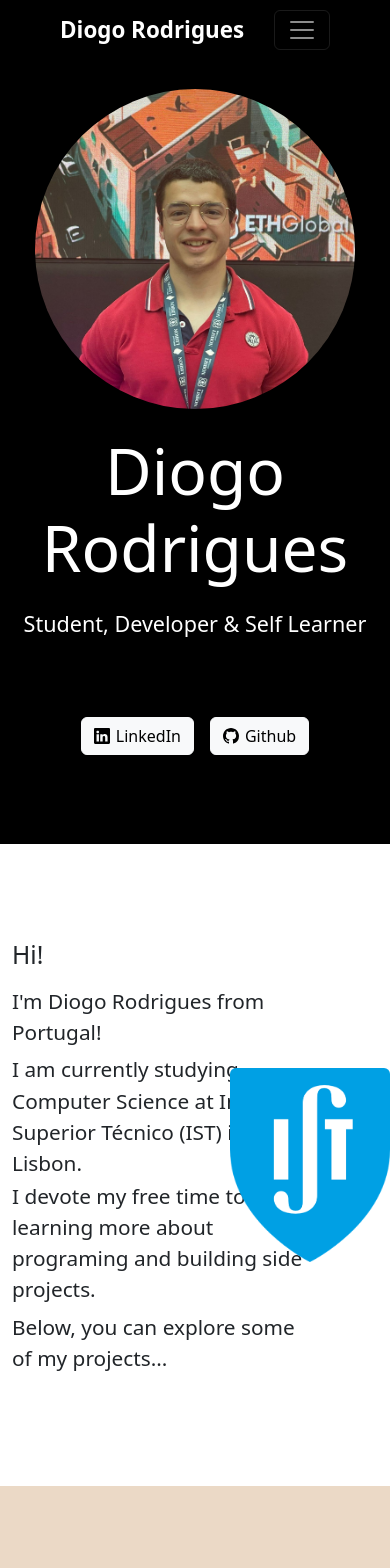
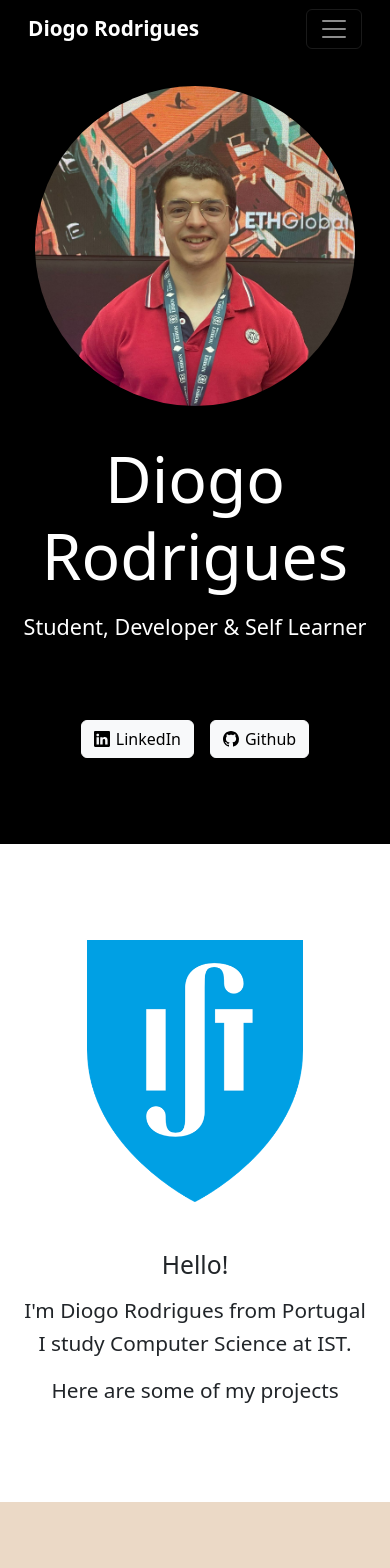
Before and after one commit to diogojarodrigues/portfolio, a React (Vite) app: page / in a window 390 px wide. Shown: the top 1568 px of the page. Built offline with nearby package versions, Linux system fonts and the light colour scheme.

Commit message:
responsive website

```diff
--- a/package.json
+++ b/package.json
@@ -17,6 +17,7 @@
     "react-bootstrap": "^2.8.0",
     "react-dom": "^18.2.0",
     "react-icons": "^4.10.1",
+    "react-responsive": "^9.0.2",
     "react-scroll": "^1.8.9"
   },
   "devDependencies": {
--- a/src/App.jsx
+++ b/src/App.jsx
@@ -1,9 +1,8 @@
-import { useState } from 'react'
+import { useEffect } from 'react';
+import { useMediaQuery } from 'react-responsive';
 
 import 'bootstrap/dist/css/bootstrap.min.css'
 import './styles/App.css'
-
-import Button from "react-bootstrap/Button"
 
 import NavBar from './components/NavBar'
 import Hero from './components/Hero'
@@ -11,17 +10,35 @@ import About from './components/About'
 import Portfolio from './components/Portfolio'
 import Contact from './components/Contact'
 
+
 function App() {
+    const isMobile = useMediaQuery({ maxWidth: 991 });
 
-  return (
-    <div>
-      <NavBar />
-      <Hero />
-      <About />
-      <Portfolio />
-      <Contact />
-    </div>
-  )
+	useEffect(() => {
+		const hideURLParams = () => {
+		  window.history.pushState({}, document.title, window.location.pathname);
+		};
+
+		hideURLParams();
+
+		// Clean up the effect
+		return () => {
+		  window.onpopstate = null;
+		};
+	  }, []);
+
+
+	console.log(isMobile);
+
+	return (
+		<div>
+			<NavBar isMobile={isMobile} />
+			<Hero isMobile={isMobile} />
+			<About isMobile={isMobile} />
+			<Portfolio isMobile={isMobile} />
+			<Contact isMobile={isMobile} />
+		</div>
+)
 }
 
 export default App
--- a/src/components/About.jsx
+++ b/src/components/About.jsx
@@ -1,10 +1,11 @@
 import { Col, Container, Image, Row } from "react-bootstrap";
 
-export default function About() {
+export default function About({isMobile}) {
     return (
         <section id="about" className="py-5">
         <Container className="py-5">
-            <Row>
+            {!isMobile ? (
+                <Row>
                 <Col>
                     <h2 className="mb-3">Hi!</h2>
                     <p style={{marginBottom: "0.4rem", fontSize: "1.3rem"}}>I'm Diogo Rodrigues from Portugal!</p>
@@ -13,10 +14,24 @@ export default function About() {
                     <p style={{fontSize: "1.3rem"}}>Below, you can explore some of my projects...</p>
                 </Col>
 
-                <Col xs={2} className="my-auto px-0 d-flex justify-content-end">
+                <Col xl={2} lg={3} sm={4} className="my-auto px-0 d-flex justify-content-end">
                     <Image src="src/assets/ist-logo.png" rounded style={{width: "10rem"}} />
                 </Col>
-            </Row>
+                </Row>
+            ) : (
+                <>
+                <Row className="d-flex justify-content-center mb-5">
+                    <Image src="src/assets/ist-logo.png" rounded style={{width: "15rem"}} />
+                </Row>
+                <Row className="text-center">
+                    <h2 className="mb-3">Hello!</h2>
+                    <p style={{marginBottom: "0.1rem", fontSize: "1.3rem"}}>I'm Diogo Rodrigues from Portugal</p>
+                    <p style={{marginBottom: "1rem", fontSize: "1.3rem"}}>I study Computer Science at IST.</p>
+                    <p style={{marginBottom: "0rem", fontSize: "1.3rem"}}>Here are some of my projects</p>
+                </Row>
+                </>
+            )}
+
 
         </Container>
         </section>
--- a/src/components/Contact.jsx
+++ b/src/components/Contact.jsx
@@ -3,7 +3,7 @@ import { Container, Row, Col, Button } from "react-bootstrap";
 
 import emailjs from "@emailjs/browser";
 
-export default function Contact() {
+export default function Contact({isMobile}) {
     const [formData, setFormData] = useState({
         name: "",
         email: "",
@@ -27,17 +27,14 @@ export default function Contact() {
 
         }
 
-        // console.log(formData);
         emailjs.send("service_v55xwvf", "template_0vvoztd", templateParams, "siGv1uUS2DgzcFp6x")
         .then((result) => {
-            // console.log(result.status, result.text);
             window.alert("Email sent successfully!");
             setFormData({
                 name: "",
                 email: "",
                 message: ""
             }, (error) => {
-                // console.log(result.status, result.text);
                 window.alert("We are sorry but we were unable to send your email.\nWe will try to resolve the issue as soon as possible.");
             })
         })
@@ -57,7 +54,7 @@ export default function Contact() {
                 <Row>
                   <Col lg="6" className="form-group">
                     <input
-                      className="form-control"
+                      className={`form-control ${isMobile && "mb-3"}`}
                       id="name"
                       name="name"
                       placeholder="Name"
--- a/src/components/Hero.jsx
+++ b/src/components/Hero.jsx
@@ -5,7 +5,7 @@ export default function Hero() {
   return (
     <div className="hero" id="hero">
       <Image src="src/assets/profile-picture.jpeg" roundedCircle style={{ width: "20rem" }} />
-      <h1 style={{ margin: "1.5rem" }} className="h1-responsive text-center">Diogo Rodrigues</h1>
+      <h1 style={{ marginBottom: "1.2rem", marginTop: "2.2rem" }} className="h1-responsive text-center">Diogo Rodrigues</h1>
       <h4 style={{ marginBottom: "5rem"}}>Student, Developer & Self Learner</h4>
 
       <Stack direction="horizontal" gap={3} className="mx-auto">
--- a/src/components/NavBar.jsx
+++ b/src/components/NavBar.jsx
@@ -9,9 +9,9 @@ export default function NavBar() {
             fixed="top" data-bs-theme="dark" className="bg-black" expand="lg"
             style={{boxShadow: "0 2px 8px 5px rgba(0, 0, 0, 0.2)"}}
             >
-        <Container fluid className="mx-5">
+        <Container fluid className="mx-3">
             <Navbar.Brand
-                style={{ fontWeight: "600", fontSize: "1.4rem" }}
+                style={{ fontWeight: "600", fontSize: "1.3rem" }}
                 as={Link} to="hero" smooth={true} duration={100}
                 className="hover"
             >Diogo Rodrigues</Navbar.Brand>
@@ -19,9 +19,6 @@ export default function NavBar() {
             <Navbar.Toggle aria-controls="basic-navbar-nav" />
             <Navbar.Collapse id="basic-navbar-nav" className="justify-content-end">
             <Nav>
-                {/* <Nav.Link href="#about">ABOUT</Nav.Link>
-                <Nav.Link href="#portfolio">PORTFOLIO</Nav.Link>
-                <Nav.Link href="#contact">CONTACT</Nav.Link> */}
                 <Nav.Link className="hover" as={Link} to="about" smooth={true} duration={150}>ABOUT</Nav.Link>
                 <Nav.Link className="hover" as={Link} to="portfolio" smooth={true} duration={150}>PORTFOLIO</Nav.Link>
                 <Nav.Link className="hover" as={Link} to="contact" smooth={true} duration={150}>CONTACT</Nav.Link>
--- a/src/components/Portfolio.jsx
+++ b/src/components/Portfolio.jsx
@@ -1,9 +1,11 @@
 import { Container, Row, Col, Image } from "react-bootstrap";
+import { useMediaQuery } from 'react-responsive';
 
 const projects = [
     {
         title: "Pomodoro Pulse",
         description: "Pomodoro Pulse is a pomodoro timer designed for students and workers to enhance focus and increase productivity. Do you want to double your productivity? Give it a try!",
+        shortDescription: "Pomodoro Pulse is a pomodoro timer designed for students and workers to enhance focus and increase productivity.",
         image: "src/assets/pomodoropulse(retangulo).png",
         link: "https://pomodoropulse.netlify.app",
         github: "https://github.com/diogojarodrigues/pomodoro"
@@ -11,6 +13,7 @@ const projects = [
     {
         title: "Store Manager",
         description: "The Store Manager is a comprehensive full-stack warehouse management system that manages customers and suppliers in a store. Efficiently handle customer data, track supplier information, and streamline interactions with both parties.",
+        shortDescription: "The Store Manager is a comprehensive full-stack warehouse management system that manages customers and suppliers in a store.",
         image: "src/assets/webstore(retangulo).png",
         link: null,
         github: "https://github.com/diogojarodrigues/E-Commerce"
@@ -18,18 +21,17 @@ const projects = [
     {
         title: "SolveETH",
         description: "The SolveETH was my fisrt blockchain project where users can trade ETH for qualified answers. Me and my team build this project during the ETH Lisbon Hackathon in 36 hours, from scratch and without previous experience of web3.",
+        shortDescription: "The SolveETH was my fisrt blockchain project where users can trade ETH for qualified answers.",
         image: "src/assets/SolveETH(retangulo).png",
         link: null,
         github: "https://github.com/diogojarodrigues/ETH-Global"
     },
 ]
 
-export default function Portfolio() {
+export default function Portfolio({isMobile}) {
 
-    const renderProjects = () => {
+    const renderProjects = (isMobile, shortDescription) => {
         return projects.map((project, index) => {
-
-            console.log(project);
 
             const ImageComponent = () => {
                 return (
@@ -45,22 +47,32 @@ export default function Portfolio() {
                         </div>
                     </a>
                     </Col>
+                )
+            }
 
+            if (isMobile === true) {
+                return (
+                    <Container className="pb-5 mb-3" key={project.title} >
+                    <Row className="d-flex flex-column justify-items-center">
+                        <h1 className="text-center mb-5">{project.title}</h1>
+                        <ImageComponent />
+                        <p className="text-center px-3 mt-5 mb-3">{project.shortDescription}</p>
+                        {project.link && <a href={project.link} style={{width: "auto"}} className="btn btn-primary mt-3" target="_blank" rel="noopener noreferrer">Visit Website</a>}
+                    </Row>
+                    </Container>
                 )
-
             }
 
             const TextComponent = () => {
                 return (
                     <Col lg={6} className="d-flex flex-column justify-content-center align-items-center px-5">
-                        <h1 className="mb-5">{project.title}</h1>
-                        <p className="text-center px-3">{project.description}</p>
+                        <h1 className="text-center mb-5">{project.title}</h1>
+                        <p className="text-center px-3">{shortDescription ? project.shortDescription : project.description}</p>
                         {project.link && <a href={project.link} className="btn btn-primary mt-3" target="_blank" rel="noopener noreferrer">Visit Website</a>}
                     </Col>
                 )
 
             }
-
 
             return (
                 <Container className="py-5 my-5" key={project.title} >
@@ -82,13 +94,14 @@ export default function Portfolio() {
         })
     }
 
+    const shortDescription = useMediaQuery({ maxWidth: 1199 });
 
     return (
         <Container fluid className="pt-5 pb-1 bg-gray-100" style={{ backgroundColor: "#ebd9c6" }} id="portfolio">
             <Container className="my-5">
                 <h1 style={{fontSize: "3rem"}}>My Projects</h1>
             </Container>
-            {renderProjects()}
+            {renderProjects(isMobile, shortDescription)}
         </Container>
     )
 }
--- a/src/styles/App.css
+++ b/src/styles/App.css
@@ -40,3 +40,7 @@ p {
 .hover {
     cursor: pointer;
 }
+
+.hover:hover {
+    color: white;
+}
```
Also changed, not shown: 1 other file (tests, documents, lock files or other folders). Lines whose indentation alone changed are shown as unchanged.
